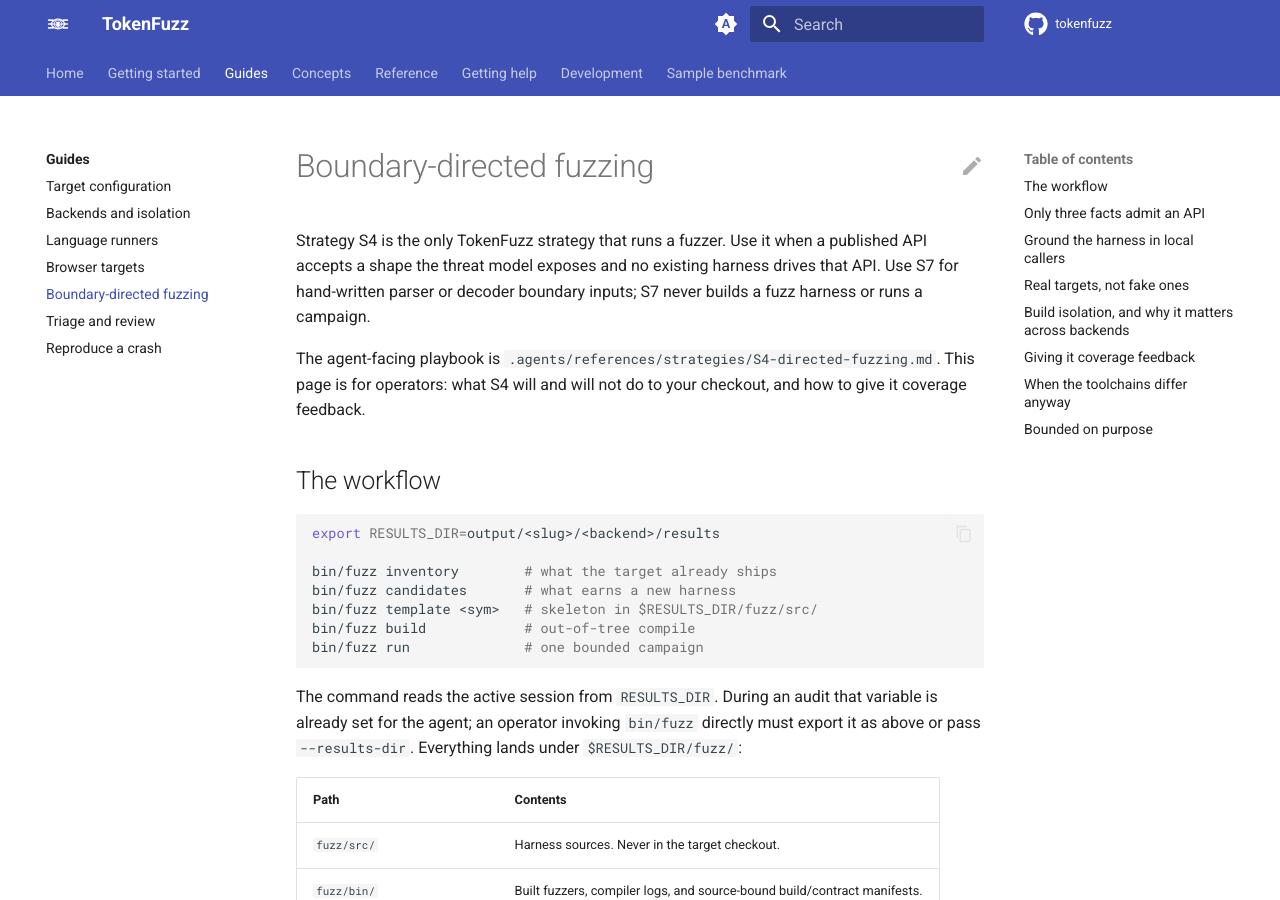
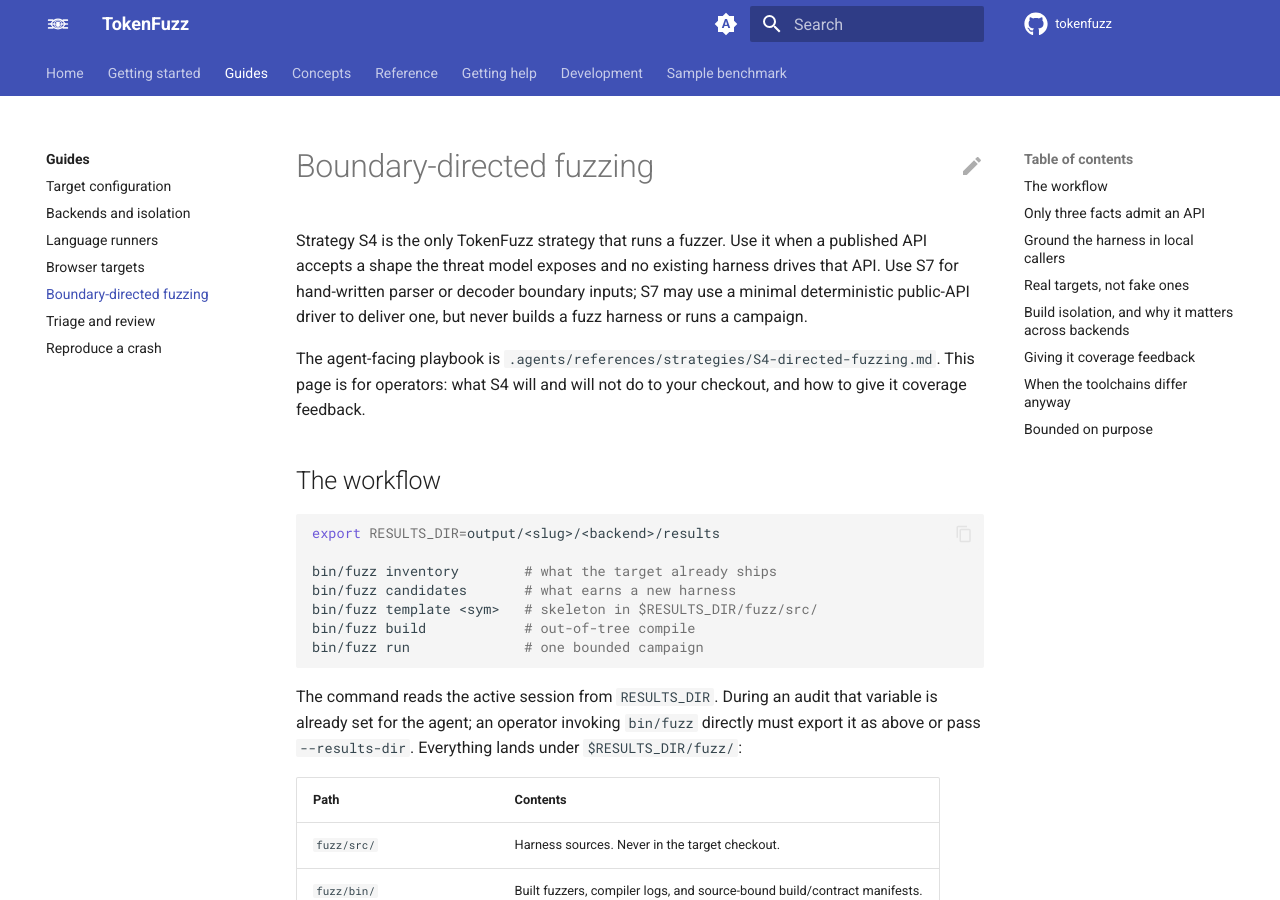
Before and after one commit to tokenfuzz/tokenfuzz, an MkDocs documentation site: the page built from docs/guides/directed-fuzzing.md, in a window 1280 px wide and 900 px high. Built offline with MkDocs 1.6.1 and Material for MkDocs 9.7.7, drawn with Linux system fonts in a browser that asks for light colours; comment, search, counter and statistics services are not loaded.

Commit message:
callgraph, severity, docs: ELF mangling byte, indented titles, S7 delivery route
Symbol normalisation stripped one leading underscore when most names carried
one, to undo the Mach-O object-format prefix. A C++ or Rust library on ELF
contains mostly mangled `_Z` and `_R` names, so the majority rule mistook it
for Mach-O and removed the byte the demangler keys on. ELF mangling is now
recognised before the prefix rule applies.

CommonMark allows up to three leading spaces before an ATX heading, and the
title reader already accepted that form. The Fields-table synthesizer looked
only for a heading at column zero, so it inserted the table above an indented
title instead of below it.

The strategy table, the S7 brief, and the fuzzing guide still said S7 never
builds a harness. The route gate lets a minimal deterministic public-API
driver deliver a hand-crafted testcase when the runner cannot reach the
surface; fuzz harnesses, corpora, and campaigns remain S4's.

```diff
--- a/docs/guides/directed-fuzzing.md
+++ b/docs/guides/directed-fuzzing.md
@@ -3,7 +3,8 @@
 Strategy S4 is the only TokenFuzz strategy that runs a fuzzer. Use it when a
 published API accepts a shape the threat model exposes and no existing
 harness drives that API. Use S7 for hand-written parser or decoder boundary
-inputs; S7 never builds a fuzz harness or runs a campaign.
+inputs; S7 may use a minimal deterministic public-API driver to deliver one,
+but never builds a fuzz harness or runs a campaign.
 
 The agent-facing playbook is
 `.agents/references/strategies/S4-directed-fuzzing.md`. This page is for
```
Also changed, not shown: .agents/references/strategies/S7-adversarial-input.md (+4 -2 lines), AGENTS.md (+1 -1 lines), docs/concepts/strategy-model.md (+1 -1 lines), 4 other files.
